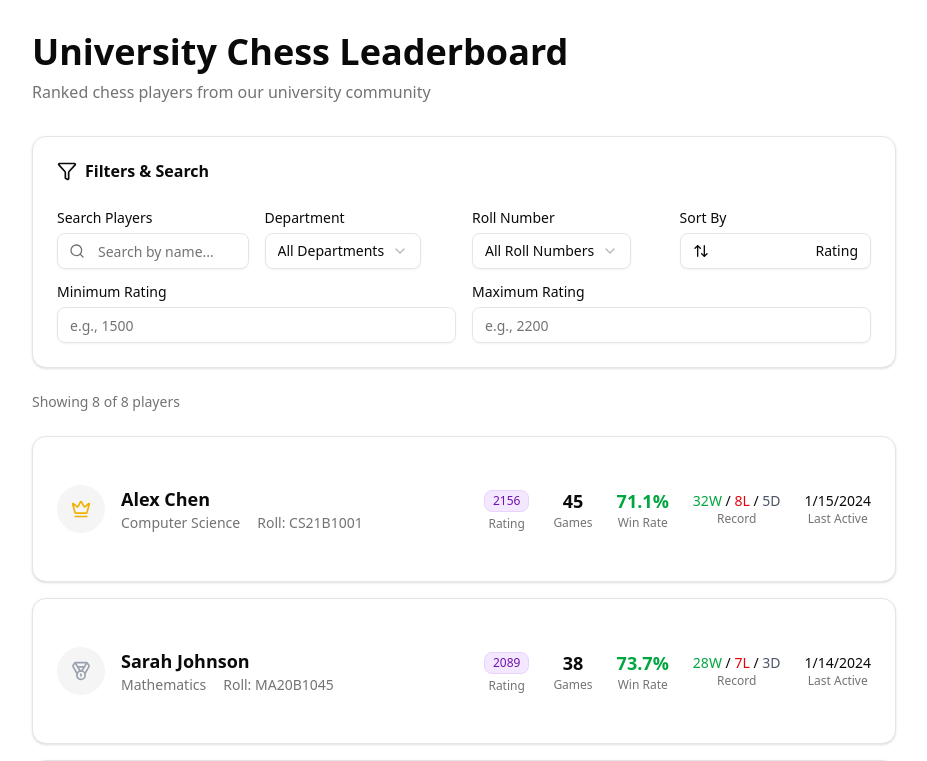
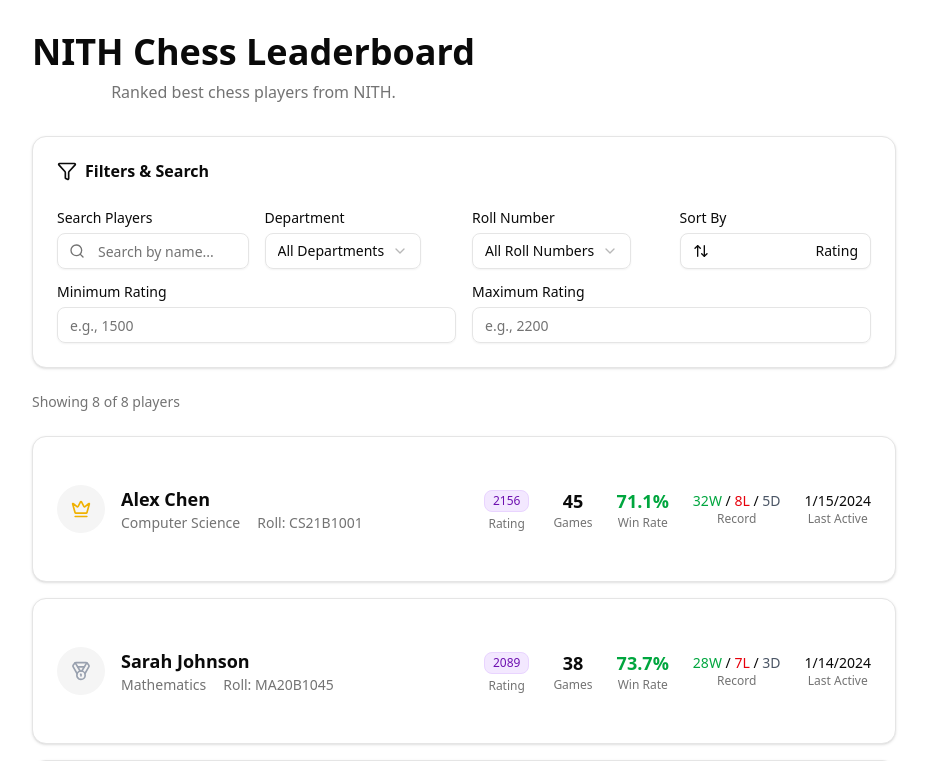
Before and after one commit to akhil683/chess, a Next.js app: page / in a window 1280 px wide. Shown: the top 761 px of the page, without its empty margins (176-1103 px from the left). Built offline with nearby package versions, Linux system fonts and the light colour scheme.

Commit message:
fix: leaderboard title alignment

```diff
--- a/components/Home/home.component.tsx
+++ b/components/Home/home.component.tsx
@@ -235,13 +235,13 @@ export default function ChessLeaderboard() {
     router.push(`/player/${playerId}`);
   };
 
-  const handleAdminClick = () => {
-    router.push("/admin");
-  };
-
-  const handleTournamentsClick = () => {
-    router.push("/tournaments");
-  };
+  // const handleAdminClick = () => {
+  //   router.push("/admin");
+  // };
+  //
+  // const handleTournamentsClick = () => {
+  //   router.push("/tournaments");
+  // };
 
   return (
     <div className="min-h-screen bg-background max-w-4xl">
@@ -250,11 +250,11 @@ export default function ChessLeaderboard() {
         <div className="mb-8">
           <div className="flex items-center justify-between">
             <div>
-              <h1 className="text-4xl font-bold mb-2">
-                University Chess Leaderboard
+              <h1 className="text-4xl font-bold mb-2 text-center">
+                NITH Chess Leaderboard
               </h1>
-              <p className="text-muted-foreground">
-                Ranked chess players from our university community
+              <p className="text-muted-foreground text-center">
+                Ranked best chess players from NITH.
               </p>
             </div>
             {/* <div className="flex items-center space-x-2"> */}
```
Also changed, not shown: app/admin/dashboard/layout.tsx (deleted).
